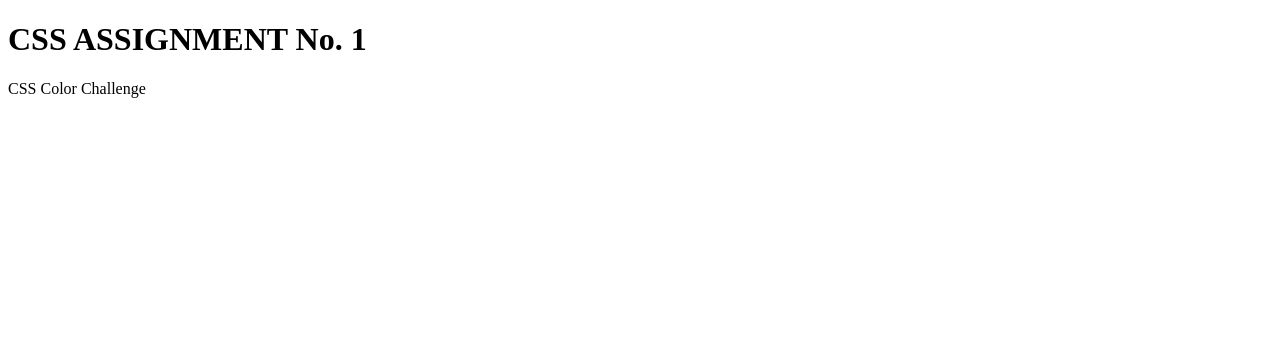
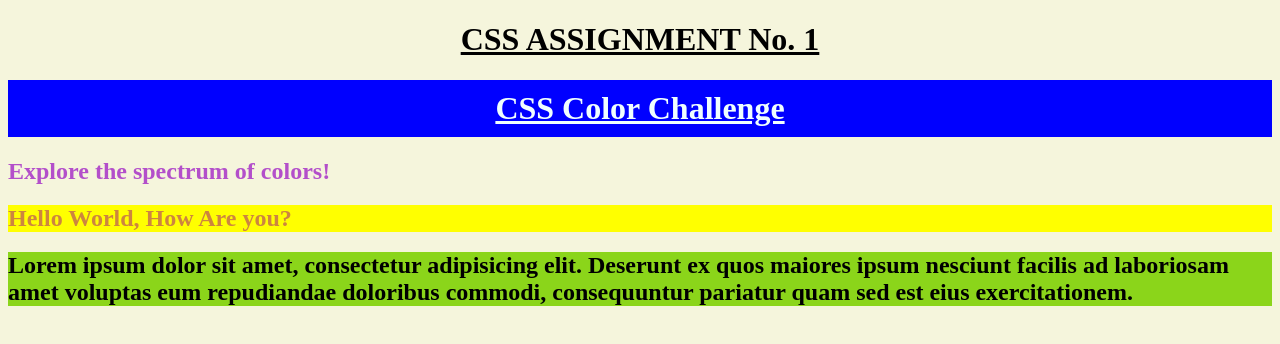
Before and after one commit to RashidAAleem/CSS-Exploring-CSS-styling-Assignment-1, a plain HTML site: page index.html in a window 1280 px wide. Drawn offline with Linux system fonts and the light colour scheme.

Commit message:
first done

```diff
--- a/index.html
+++ b/index.html
@@ -1,14 +1,24 @@
 <!DOCTYPE html>
 <html lang="en">
+
 <head>
     <meta charset="UTF-8">
     <meta name="viewport" content="width=device-width, initial-scale=1.0">
+    <link rel="stylesheet" href="style.css">
     <title>CSS Assignment No.1</title>
 </head>
+
 <body>
     <h1> CSS ASSIGNMENT No. 1</h1>
     <div>
-        CSS Color Challenge
+        <h1 class="main">
+            CSS Color Challenge
+        </h1>
+        <h2 class="second">Explore the spectrum of colors!
+        </h2>
+        <h2 class="third">Hello World, How Are you?</h2>
+        <h2 class="fourth">Lorem ipsum dolor sit amet, consectetur adipisicing elit. Deserunt ex quos maiores ipsum nesciunt facilis ad laboriosam amet voluptas eum repudiandae doloribus commodi, consequuntur pariatur quam sed est eius exercitationem.</h2>
     </div>
 </body>
+
 </html>
--- a/style.css
+++ b/style.css
@@ -0,0 +1,22 @@
+body{
+    background-color: beige;
+}
+h1{
+    text-align: center;
+    text-decoration: underline;
+}
+.main{
+background-color: blue;
+color: azure;
+padding: 10px;
+}
+.second{
+    color: rgba(162, 37, 197, 0.8);
+}
+.third{
+background-color: yellow;
+color: peru;
+}
+.fourth{
+    background-color: rgb(139, 213, 26);
+}
```
